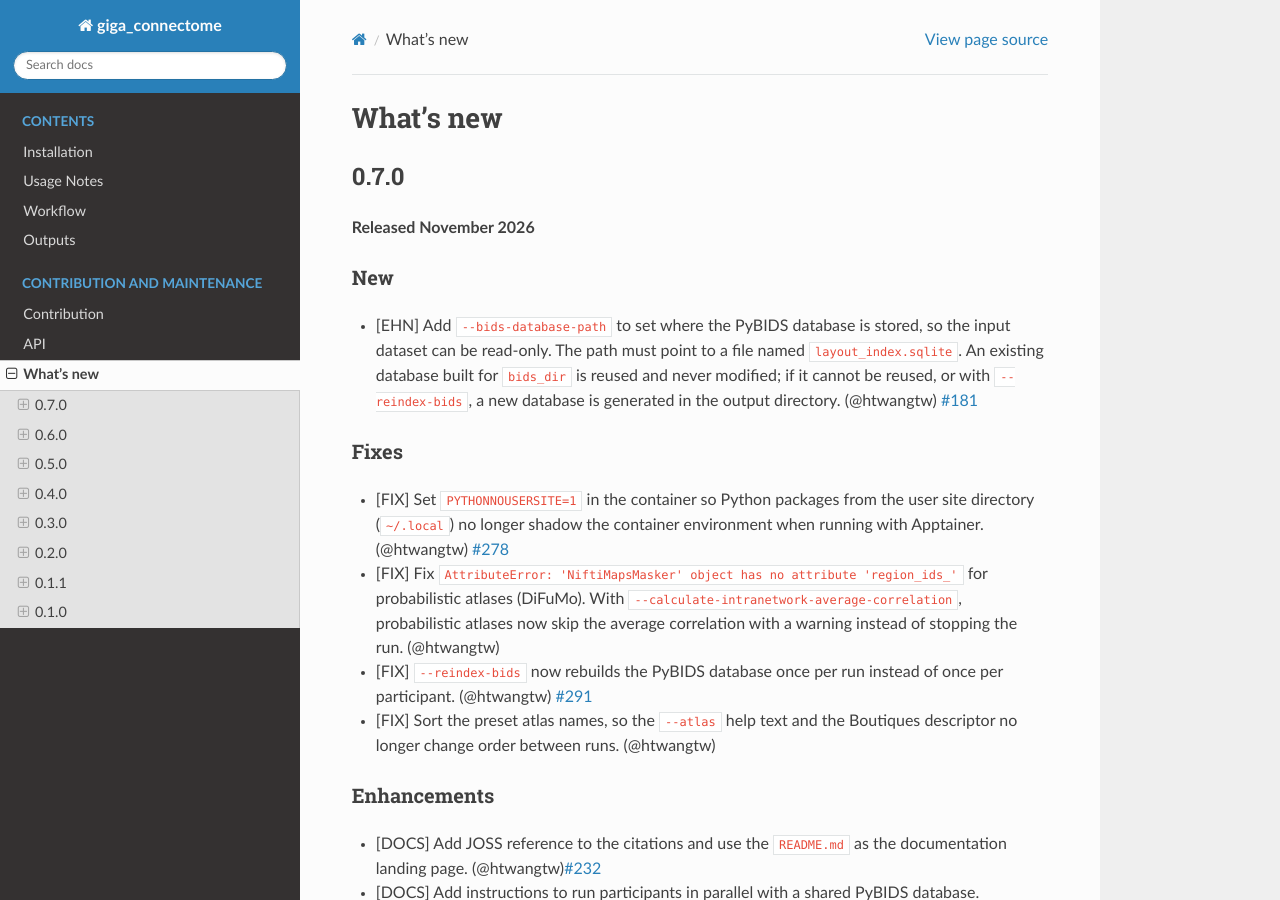
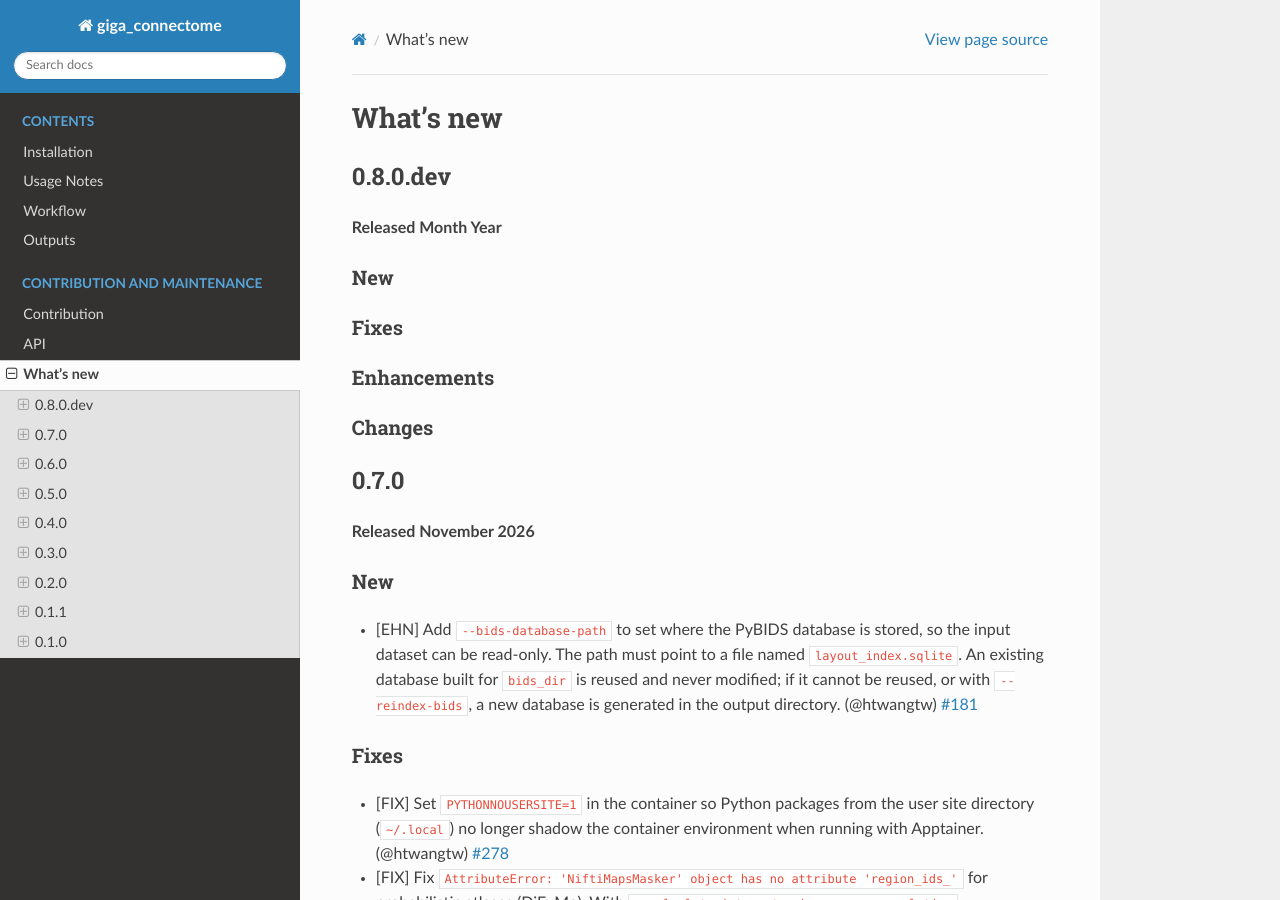
Before and after one commit to bids-apps/giga_connectome, a Sphinx documentation site: the page built from docs/source/changes.md, in a window 1280 px wide and 900 px high. Built offline with Sphinx 7.4.7 and the Read the Docs theme 3.1.0, drawn with Linux system fonts in a browser that asks for light colours; the version number could not be read and is left out.

Commit message:
[post-release]0.7.0

```diff
--- a/docs/source/changes.md
+++ b/docs/source/changes.md
@@ -1,4 +1,15 @@
 # What’s new
+## 0.8.0.dev
+
+**Released Month Year**
+
+### New
+
+### Fixes
+
+### Enhancements
+
+### Changes
 
 ## 0.7.0
 
```
